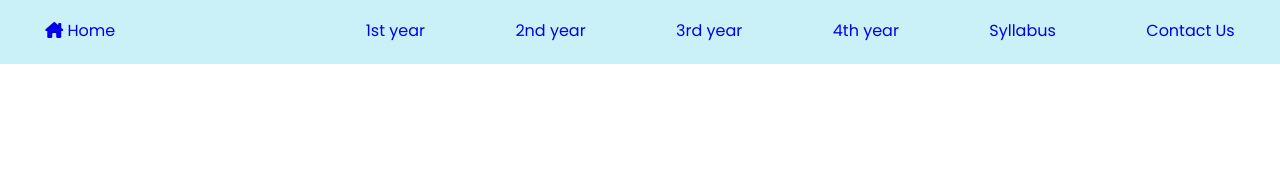
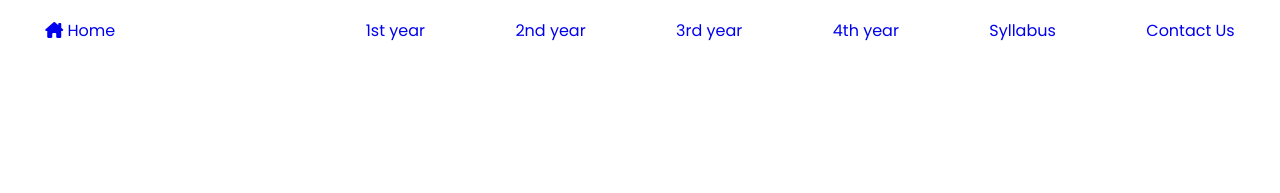
Before and after one commit to Abhinavtiwari8765/clg-site, a plain HTML site: page index.html in a window 1280 px wide. Drawn offline with Linux system fonts and the light colour scheme.

Commit message:
Update index.css

```diff
--- a/index.css
+++ b/index.css
@@ -10,7 +10,7 @@
     display: flex;
     justify-content: space-around;
     font-family: 'Poppins', sans-serif;
-    background-color: #caf0f8;
+    /*background-color: #caf0f8;*/
     height: 8vh;
     color: black;
 }
```
